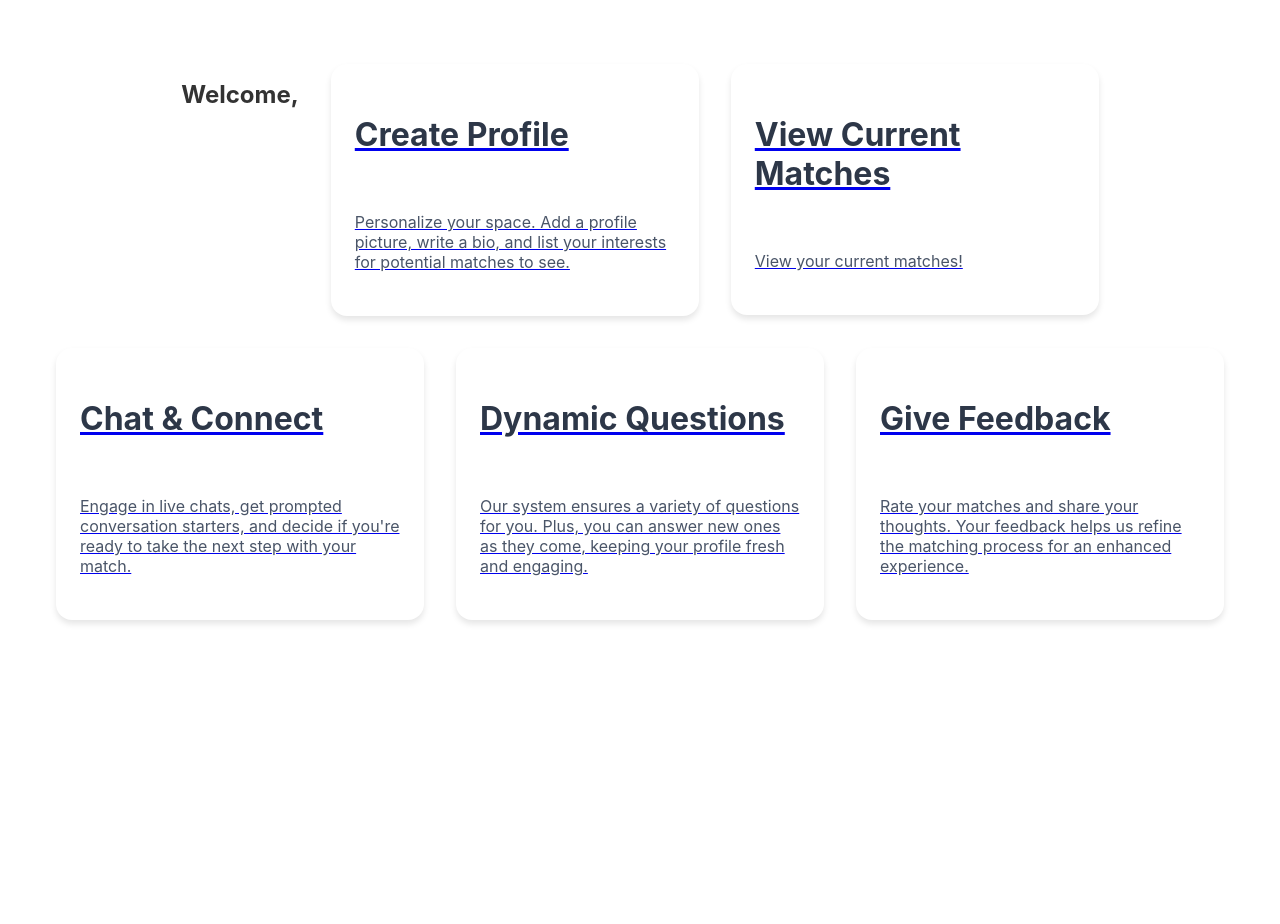
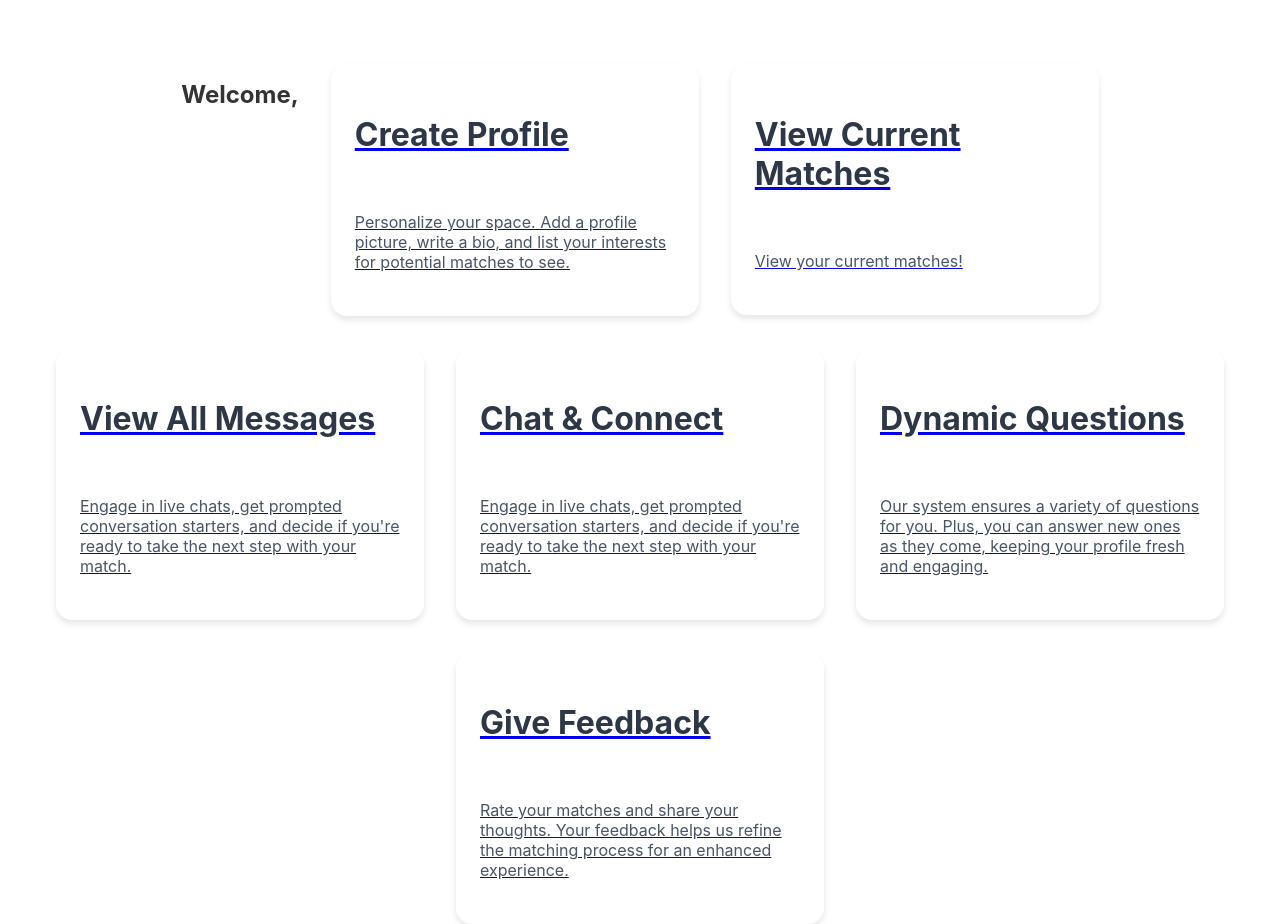
Before and after one commit to ajpieroni/316Heartcoded, a React (Create React App) app in the folder ourapp/reactapp/: page /UserSignedIn in a window 1280 px wide. Before the commit the page ends 800 px from the top, so only its background shows below. Built offline with nearby package versions, Linux system fonts and the light colour scheme.

Commit message:
added conversations component

```diff
--- a/ourapp/reactapp/src/App.js
+++ b/ourapp/reactapp/src/App.js
@@ -16,6 +16,7 @@ import Questions from "./pages/Questions";
 import { UserContext } from "./components/contexts/UserContext";
 import SelectUserForFeedback from "./pages/SelectUserForFeedback";
 import UserSignedIn from "./pages/UserSignedIn"
+import Conversations from "./pages/Conversations";
 
 function App() {
   function ScrollToTop() {
@@ -45,6 +46,7 @@ function App() {
             element={<SelectUserForFeedback />}
           />
           <Route exact path="/FindMatch" element={<FindMatch />} />
+          <Route exact path="/Conversations" element={<Conversations />} />
           <Route exact path="/Questions" element={<Questions />} />
           <Route exact path="/UserSignedIn" element={<UserSignedIn />} />'
           {/* <Route path="/signed-in">
--- /dev/null
+++ b/ourapp/reactapp/src/pages/Conversations.js
@@ -0,0 +1,49 @@
+import React, { useState, useEffect, useContext } from "react";
+import "./UserLogin.css";
+import { useNavigate } from 'react-router-dom';
+
+
+import axios from "axios";
+import { useHistory } from "react-router-dom";
+// const history = useHistory();
+import { Link } from "react-router-dom";
+import { UserContext } from "../components/contexts/UserContext";
+
+import ForgotPassword from "./ForgotPassword";
+import CreateProfile from "./CreateProfile.js";
+
+export default function Conversations() {
+
+  // const [question, setQuestion] = useState("UNINIT");
+  const [testUser, setTestUser] = useState("UNINIT");
+
+  const { user, setUser } = useContext(UserContext);
+  const [username, setUsername] = useState("");
+  const [password, setPassword] = useState("");
+  const [login, setLogin] = useState(false);
+  console.log("UserContext:", UserContext);
+console.log("User from context:", user);
+
+useEffect(() => {
+    // When the component mounts, check if the user is stored in sessionStorage
+    const storedUser = sessionStorage.getItem('user');
+    if (storedUser) {
+      setUser(JSON.parse(storedUser)); // Parse the string back to an object and set it in the context
+      setLogin(true); // If necessary, set the login state
+    }
+  }, [setUser]); // Dependency array to run the effect when setUser changes, which is likely only on mount
+
+
+
+  // const history = useHistory();
+  const navigate = useNavigate();
+return(
+    <div>
+        <h1>{user?.name}'s Conversations 🕺</h1>
+
+
+    </div>
+)
+
+
+}
--- a/ourapp/reactapp/src/pages/UserSignedIn.js
+++ b/ourapp/reactapp/src/pages/UserSignedIn.js
@@ -1,7 +1,7 @@
 import React, { useState, useEffect, useContext } from "react";
 import "./UserLogin.css";
 import { useNavigate } from 'react-router-dom';
-
+import Conversations from "./Conversations";
 
 import axios from "axios";
 import { useHistory } from "react-router-dom";
@@ -63,6 +63,15 @@ return(
             <p>View your current matches!</p>
           </div>
         </Link>
+        <Link to="/Conversations">
+          <div className="feature-card">
+            <h2>View All Messages</h2>
+            <p>
+              Engage in live chats, get prompted conversation starters, and
+              decide if you're ready to take the next step with your match.
+            </p>
+          </div>
+        </Link>
         <Link to="/Chat">
           <div className="feature-card">
             <h2>Chat & Connect</h2>
```
